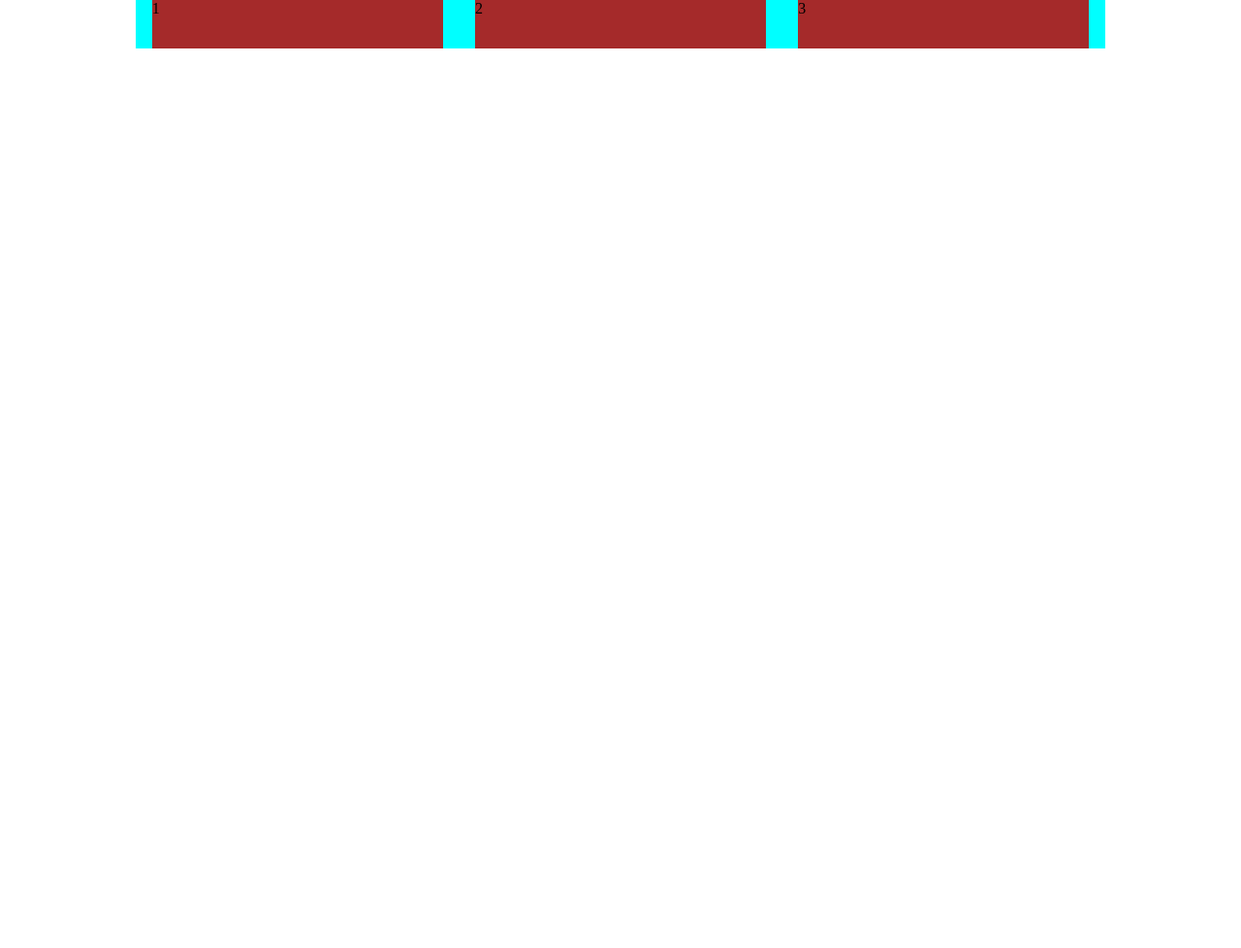
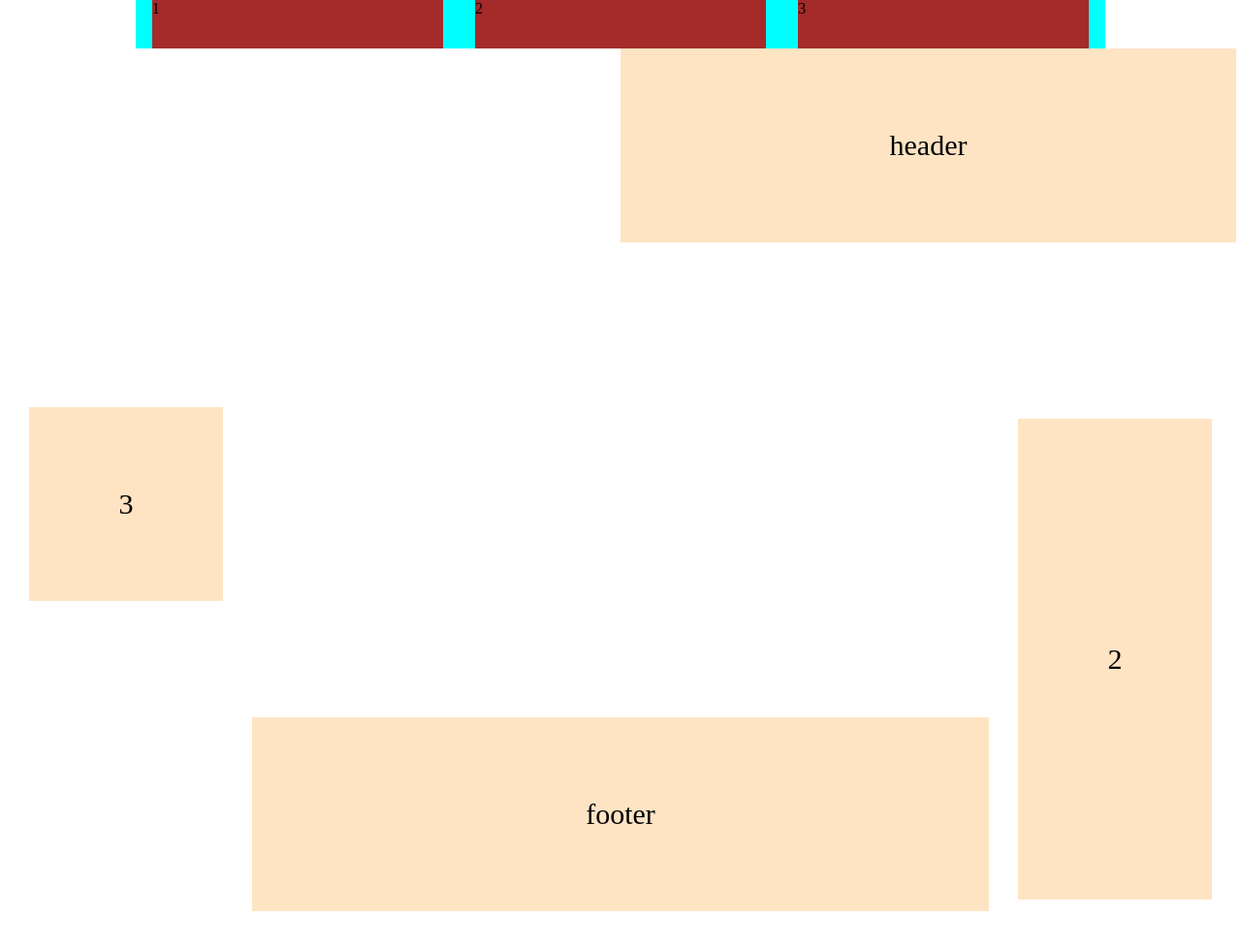
Before and after one commit to ShotaChanturiya/JavaRush, a plain HTML site: page index.html in a window 1280 px wide. Shown: the whole page at 97% size. Before the commit the page ends 800 px from the top, so only its background shows below. Drawn offline with Linux system fonts and the light colour scheme.

Commit message:
feat:grid

```diff
--- a/index.html
+++ b/index.html
@@ -13,7 +13,10 @@
   <div class="content">3</div>
     </header>
     <main class="main">
-
+      <div class="grid-child grid-header">header</div>
+      <div class="grid-child grid-sidebar">2</div>
+      <div class="grid-child">3</div>
+      <div class="grid-child grid-footer">footer</div>
     </main>
     <footer class="footer">
 
--- a/style.css
+++ b/style.css
@@ -13,6 +13,60 @@
     width: 30%;
     height: 50px;
     background-color: brown;
+}
+.main{
+    display: grid;
+    /* grid-auto-flow: column; */
+    /* grid-template-columns: 1fr 1fr 1fr; */
+    grid-template-columns: repeat(5, 250px);
+    /* grid-template-rows: repeat(3, 250px); */
+    justify-content: center;
+    justify-items: center;
+    align-items: center;
+    grid-auto-rows:300px;
+    grid-auto-columns:300px;
+    gap: 20px 5px;
+    /* grid-template-areas:
+"header header header header header"
+"main . . . sidebar"
+". footer footer footer sidebar"; */
+}
+.grid-child{
+    width: 200px;
+    height: 200px;
+    display: flex;
+    justify-content: center;
+    align-items: center;
+    background-color: bisque;
+    font-size: 30px;
+}
+.grid-header{
+    /* grid-area: header; */
+    grid-column-start: 1;
+grid-column-end: 6;
+grid-row-start: 1;
+grid-row-end: 2;
+    width: 50%;
+    /* align-self: flex-start;
+     justify-self: end; */
+    place-self:flex-start end ;
+}
+.grid-footer{
+    /* grid-area: footer; */
+    grid-column-start: 2;
+    grid-column-end: 5;
+    grid-row-start: 3;
+    grid-row-end: 4;
+    width: 100%;
+}
+.grid-sidebar{
+    /* grid-area: sidebar; */
+    /* grid-column-start: 5;
+    grid-column-end: 6;
+    grid-row-start: 2;
+    grid-row-end: 4; */
+    grid-area:  2 / 5 / 4 / 6;
+    height: 80%;
 }
 
 @media (display-mode: fullscreen) {
```
